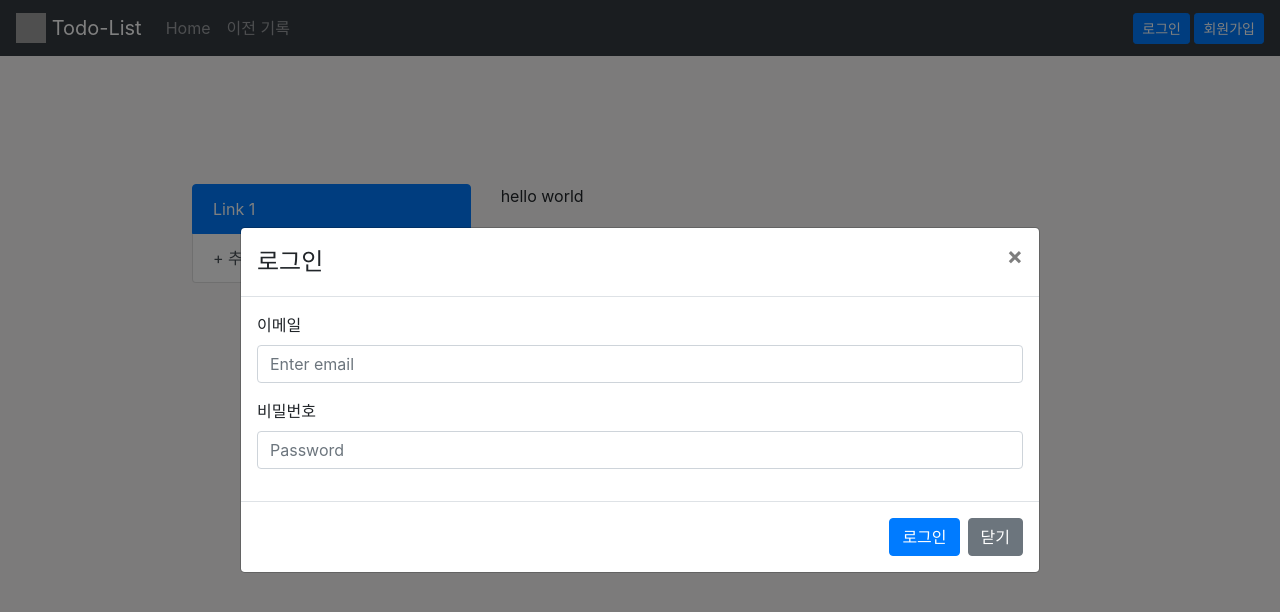
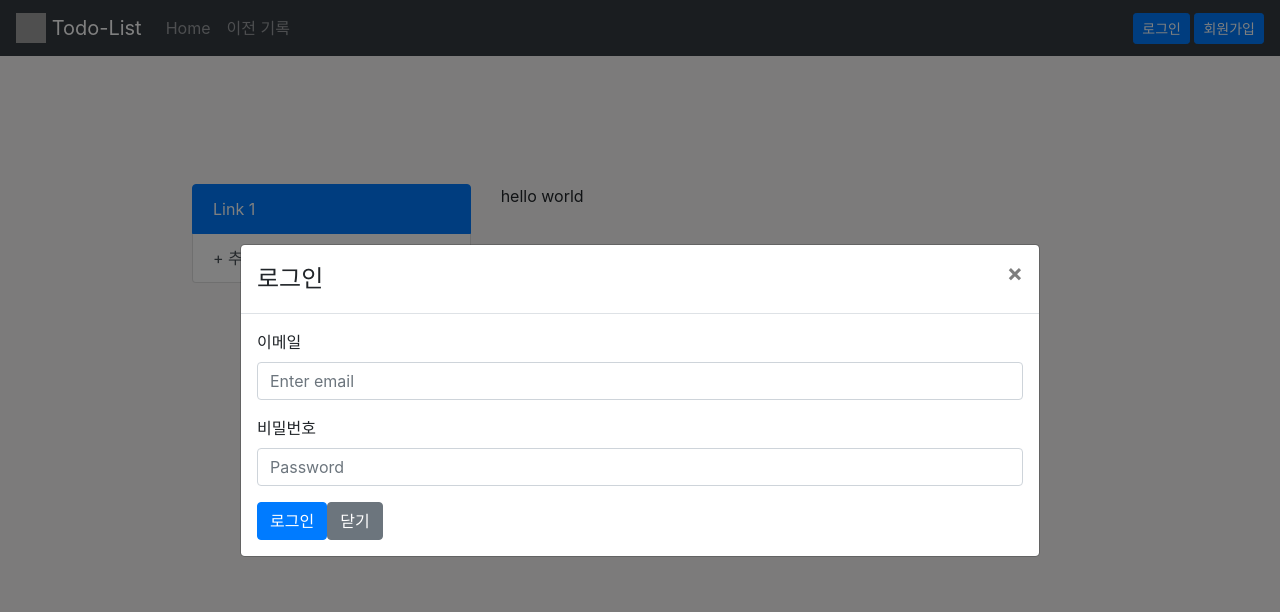
Before and after one commit to W1nU/programmers-todolist, a React (Create React App) app in the folder view/: page / in a window 1280 px wide. Both pictures are taken after a click on the button "로그인". Shown: the top 612 px of the page. Built offline with nearby package versions, Linux system fonts and the light colour scheme; grey boxes are pictures that could not be loaded.

Commit message:
클라이언트 오류 수정 및 서버 작업

```diff
--- a/view/package.json
+++ b/view/package.json
@@ -3,7 +3,9 @@
   "version": "0.1.0",
   "private": true,
   "dependencies": {
+    "axios": "^0.18.0",
     "bootstrap": "^4.3.1",
+    "crypto-js": "^3.1.9-1",
     "react": "^16.8.6",
     "react-bootstrap": "^1.0.0-beta.8",
     "react-dom": "^16.8.6",
--- a/view/src/components/Form/AuthForm.js
+++ b/view/src/components/Form/AuthForm.js
@@ -1,11 +1,48 @@
 import React, {Component} from 'react';
 import {Form, Button, Modal} from 'react-bootstrap';
+import axios from 'axios';
+import sha256 from 'crypto-js/sha256';
+import Base64 from 'crypto-js/enc-base64';
+
 import Alerts from '../Alerts';
 
 class AuthForm extends Component {
     constructor(props) {
         super(props);
-        this.state = {showAlert: false}
+        this.state = {
+            showAlert: false,
+            email : '',
+            password : '',
+        }
+
+    }
+
+    _setUserEmailInfo = (e) => {
+        console.log(this.props);
+        this.setState({
+            email: e.target.value
+        })
+    };
+
+    _setUserPasswordInfo = (e) => {
+        this.setState({
+            password: e.target.value
+        })
+    };
+
+    _sendForm = () => {
+        axios.post(this.props.url, {
+                "user_email": this.state.email,
+                "user_password": Base64.stringify(sha256(this.state.password))
+            }
+        ).then(data => console.log(data)).catch(err => console.log(err));
+        // let xhr = new XMLHttpRequest();
+        // xhr.open("POST", this.props.url, true);
+        // xhr.setRequestHeader("Content-Type", "application/json");
+        // var data = JSON.stringify({"user_email": this.state.email, "user_password": this.state.password});
+        // console.log(data)
+        // xhr.send(data);
+        // console.log(xhr.responseText)
     }
 
     render() {
@@ -29,23 +66,21 @@ class AuthForm extends Component {
                             <Form.Group controlId="formBasicEmail">
 
                                 <Form.Label>이메일</Form.Label>
-                                <Form.Control type="email" placeholder="Enter email"/>
+                                <Form.Control id = "user_email" onChange={this._setUserEmailInfo} type="email" placeholder="Enter email" />
                             </Form.Group>
 
                             <Form.Group controlId="formBasicPassword">
                                 <Form.Label>비밀번호</Form.Label>
-                                <Form.Control type="password" placeholder="Password"/>
+                                <Form.Control id = "user_password" onChange={this._setUserPasswordInfo} type="password" placeholder="Password"/>
                             </Form.Group>
+                            <Button variant="primary" onClick={this._sendForm}>
+                                {this.props.authButtonType}
+                            </Button>
+                            <Button variant="secondary" onClick={this.props.onHide}>
+                                닫기
+                            </Button>
                         </Form>
                     </Modal.Body>
-                    <Modal.Footer>
-                        <Button variant="primary" type="submit">
-                            {this.props.authButtonType}
-                        </Button>
-                        <Button variant="secondary" onClick={this.props.onHide}>
-                            닫기
-                        </Button>
-                    </Modal.Footer>
                 </Modal>
             </div>
         );
--- a/view/src/components/NavigationBar/Navigationbar.js
+++ b/view/src/components/NavigationBar/Navigationbar.js
@@ -10,7 +10,8 @@ class Navigationbar extends Component {
             inAuth: false,
             inLogIn: false,
             authTitle: '',
-            authType: ''
+            authType: '',
+            url: ''
         };
         this._setButtons();
     }
@@ -19,7 +20,8 @@ class Navigationbar extends Component {
         this.setState({
             inAuth: true,
             authTitle: '회원가입',
-            authType: '가입'
+            authType: '가입',
+            url: "http://ec2-13-125-206-157.ap-northeast-2.compute.amazonaws.com:5000/signin"
         })
     }
 
@@ -70,6 +72,7 @@ class Navigationbar extends Component {
                     onHide = {authClose}
                     authTitle = {this.state.authTitle}
                     authButtonType = {this.state.authType}
+                    url = {this.state.url}
             />
 
             </Navbar>
```
Also changed, not shown: 2 other files (tests, documents, lock files or other folders).
